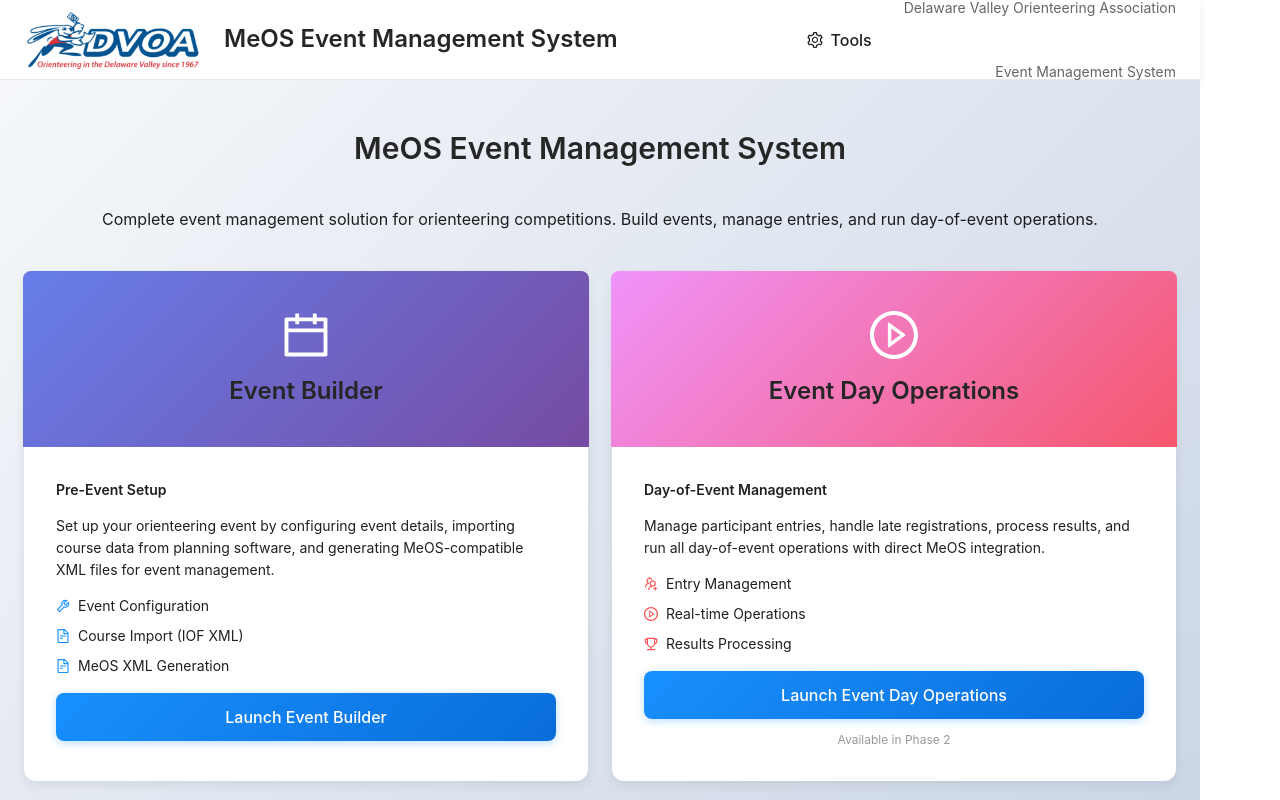
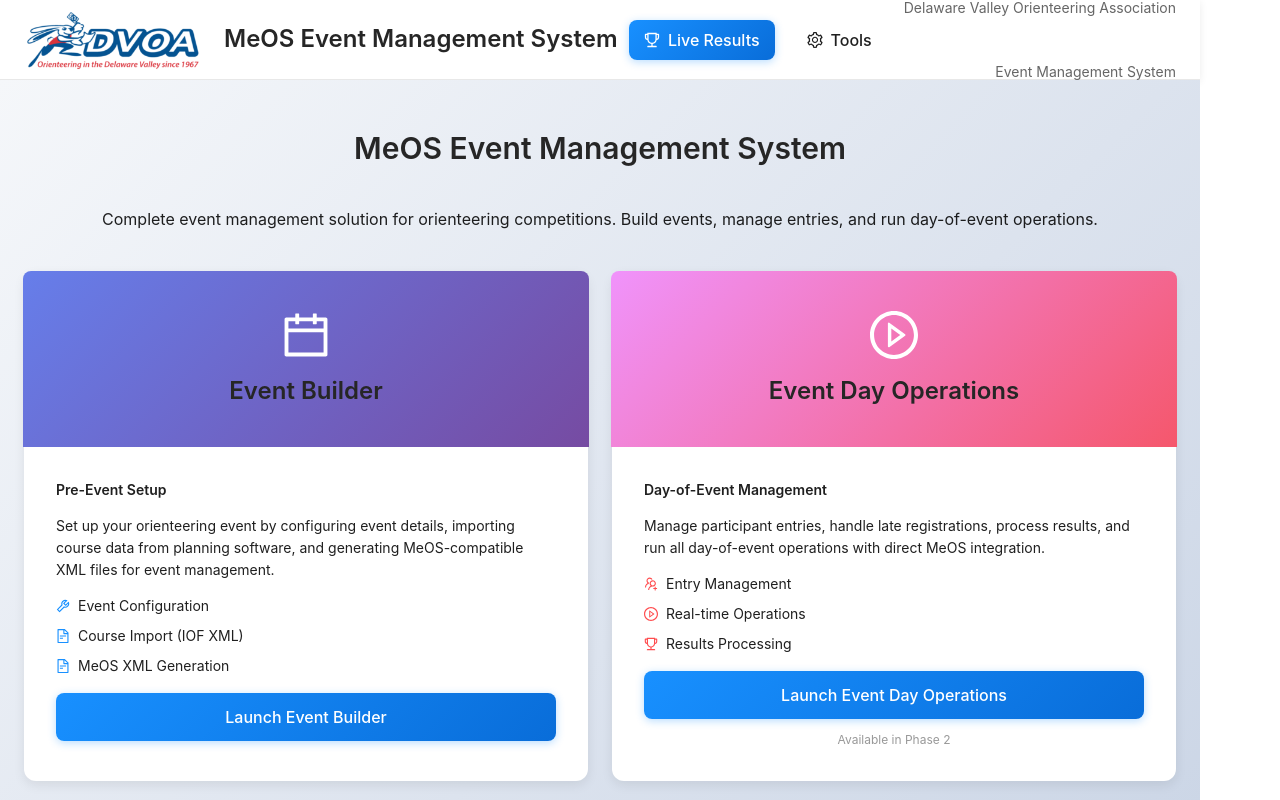
Before and after one commit to dradspinner/meos-entry-build, a React (Vite) app: page / in a window 1280 px wide. Shown: the top 800 px of the page. Built offline with nearby package versions, Linux system fonts and the light colour scheme.

Commit message:
fix: Update Header.tsx with final changes

```diff
--- a/src/components/Header.tsx
+++ b/src/components/Header.tsx
@@ -1,6 +1,6 @@
 import React from 'react';
 import { Layout, Dropdown, Button, message } from 'antd';
-import { SettingOutlined, DatabaseOutlined } from '@ant-design/icons';
+import { SettingOutlined, DatabaseOutlined, TrophyOutlined } from '@ant-design/icons';
 import type { MenuProps } from 'antd';
 import logoImage from '../assets/dvoa_logo.png';
 
@@ -16,6 +16,13 @@
     const dbManagerUrl = window.location.origin + '/database_manager.html';
     window.open(dbManagerUrl, 'database-manager', 'width=1000,height=800,scrollbars=yes,resizable=yes');
     message.info('Opening Database Manager...');
+  };
+
+  const handleOpenLiveResults = () => {
+    // Open live results in a new window/tab
+    const liveResultsUrl = window.location.origin + '/live_results.html';
+    window.open(liveResultsUrl, 'live-results', 'width=1400,height=900,scrollbars=yes,resizable=yes');
+    message.info('Opening Live Results Display...');
   };
 
   const toolsMenuItems: MenuProps['items'] = [
@@ -53,6 +60,16 @@
         </h1>
       </div>
       <div style={{ display: 'flex', alignItems: 'center', gap: '16px' }}>
+        <Button
+          icon={<TrophyOutlined />}
+          type="primary"
+          size="large"
+          onClick={handleOpenLiveResults}
+          title="Open Live Results in New Window"
+          style={{ background: '#52c41a', borderColor: '#52c41a' }}
+        >
+          Live Results
+        </Button>
         <Dropdown menu={{ items: toolsMenuItems }} placement="bottomRight">
           <Button
             icon={<SettingOutlined />}
```
